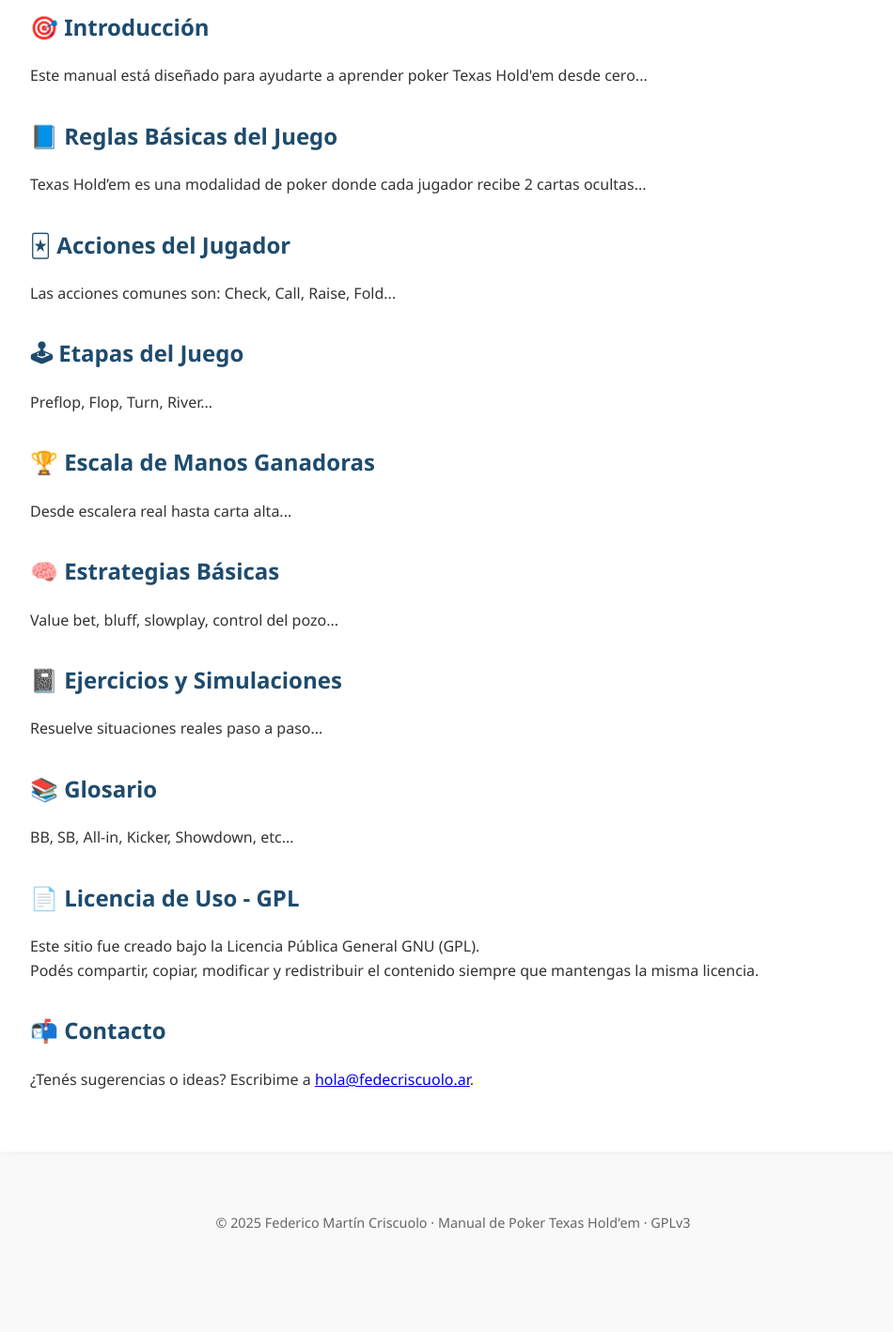
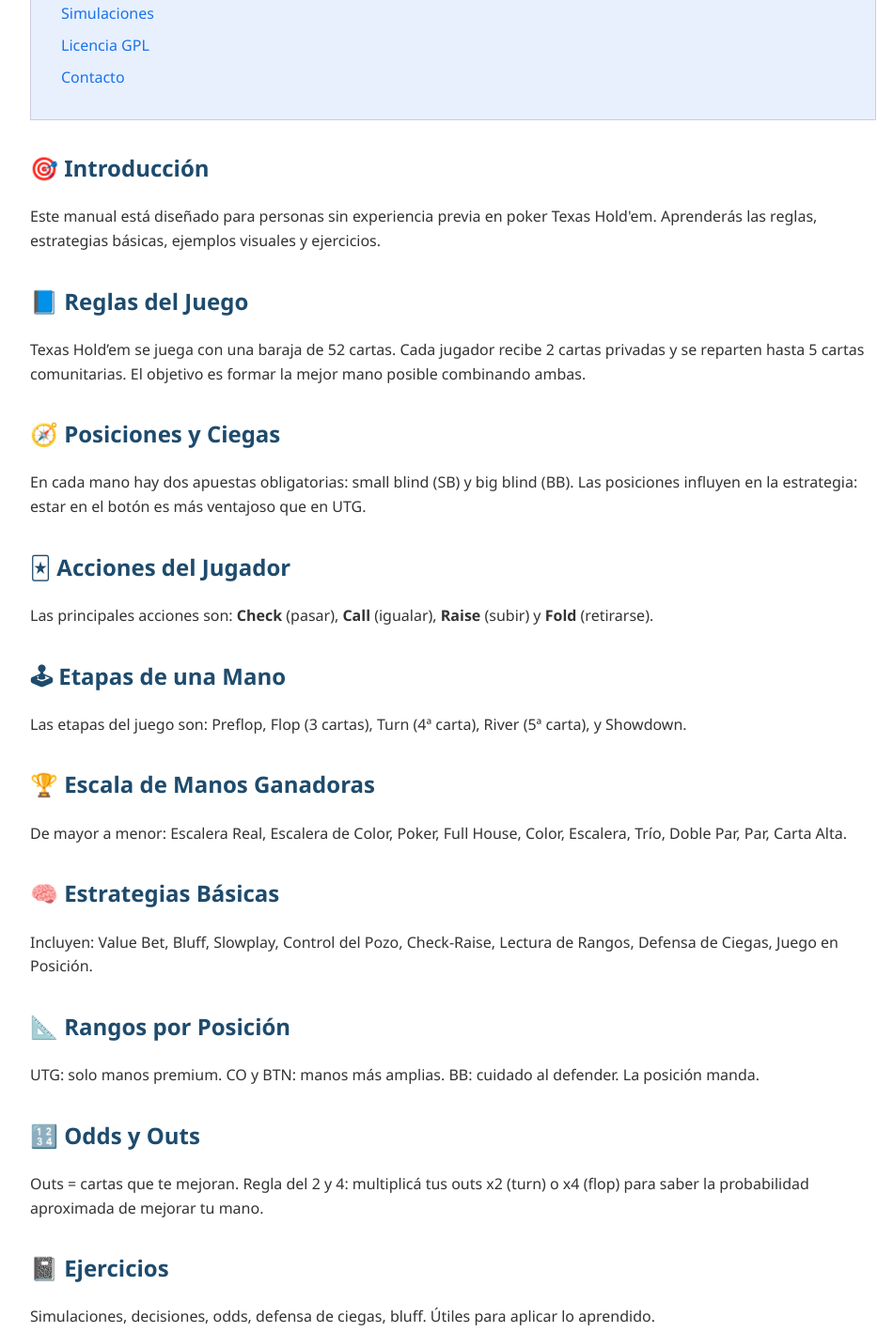
Before and after one commit to fedecriscuolo/pokertexas, a plain HTML site: page index.html in a window 1280 px wide. Shown: the part 720-2138 px from the top of the page at 94% size, without its empty margins (158-1108 px from the left). Before the commit the page ends 2065 px from the top, so only its background shows below. Drawn offline with Linux system fonts and the light colour scheme.

Commit message:
Add files via upload

```diff
--- a/index.html
+++ b/index.html
@@ -5,6 +5,7 @@
     <meta charset="UTF-8">
     <meta name="viewport" content="width=device-width, initial-scale=1.0">
     <title>Manual Poker Texas Hold'em</title>
+    <link rel="icon" type="image/x-icon" href="favicon.ico">
     <style>
         body {
             font-family: 'Segoe UI', Tahoma, Geneva, Verdana, sans-serif;
@@ -17,7 +18,7 @@
         header {
             background: #222;
             color: #fff;
-            padding: 1rem 2rem;
+            padding: 1.5rem 2rem;
             text-align: center;
         }
         main {
@@ -68,70 +69,87 @@
 <body>
     <header>
         <h1>Manual de Poker Texas Hold'em</h1>
-        <p>Versión 1.0 · Por Federico Martín Criscuolo</p>
+        <p>Versión ilustrada para principiantes · Por Federico Martín Criscuolo</p>
     </header>
     <main>
         <nav>
             <h2>📑 Índice</h2>
             <ul>
                 <li><a href="#intro">Introducción</a></li>
-                <li><a href="#reglas">Reglas Básicas</a></li>
+                <li><a href="#reglas">Reglas del Juego</a></li>
+                <li><a href="#posiciones">Posiciones y Ciegas</a></li>
                 <li><a href="#acciones">Acciones del Jugador</a></li>
-                <li><a href="#etapas">Etapas del Juego</a></li>
-                <li><a href="#manos">Escala de Manos</a></li>
+                <li><a href="#etapas">Etapas de una Mano</a></li>
+                <li><a href="#manos">Escala de Manos Ganadoras</a></li>
                 <li><a href="#estrategias">Estrategias Básicas</a></li>
+                <li><a href="#rangos">Rangos por Posición</a></li>
+                <li><a href="#odds">Odds y Outs</a></li>
                 <li><a href="#ejercicios">Ejercicios</a></li>
                 <li><a href="#glosario">Glosario</a></li>
+                <li><a href="#simulaciones">Simulaciones</a></li>
                 <li><a href="#licencia">Licencia GPL</a></li>
                 <li><a href="#contacto">Contacto</a></li>
             </ul>
         </nav>
         <section id="intro">
             <h2>🎯 Introducción</h2>
-            <p>Este manual está diseñado para ayudarte a aprender poker Texas Hold'em desde cero...</p>
+            <p>Este manual está diseñado para personas sin experiencia previa en poker Texas Hold'em. Aprenderás las reglas, estrategias básicas, ejemplos visuales y ejercicios.</p>
         </section>
         <section id="reglas">
-            <h2>📘 Reglas Básicas del Juego</h2>
-            <p>Texas Hold’em es una modalidad de poker donde cada jugador recibe 2 cartas ocultas...</p>
+            <h2>📘 Reglas del Juego</h2>
+            <p>Texas Hold’em se juega con una baraja de 52 cartas. Cada jugador recibe 2 cartas privadas y se reparten hasta 5 cartas comunitarias. El objetivo es formar la mejor mano posible combinando ambas.</p>
+        </section>
+        <section id="posiciones">
+            <h2>🧭 Posiciones y Ciegas</h2>
+            <p>En cada mano hay dos apuestas obligatorias: small blind (SB) y big blind (BB). Las posiciones influyen en la estrategia: estar en el botón es más ventajoso que en UTG.</p>
         </section>
         <section id="acciones">
             <h2>🃏 Acciones del Jugador</h2>
-            <p>Las acciones comunes son: Check, Call, Raise, Fold...</p>
+            <p>Las principales acciones son: <strong>Check</strong> (pasar), <strong>Call</strong> (igualar), <strong>Raise</strong> (subir) y <strong>Fold</strong> (retirarse).</p>
         </section>
         <section id="etapas">
-            <h2>🕹 Etapas del Juego</h2>
-            <p>Preflop, Flop, Turn, River...</p>
+            <h2>🕹 Etapas de una Mano</h2>
+            <p>Las etapas del juego son: Preflop, Flop (3 cartas), Turn (4ª carta), River (5ª carta), y Showdown.</p>
         </section>
         <section id="manos">
             <h2>🏆 Escala de Manos Ganadoras</h2>
-            <p>Desde escalera real hasta carta alta...</p>
+            <p>De mayor a menor: Escalera Real, Escalera de Color, Poker, Full House, Color, Escalera, Trío, Doble Par, Par, Carta Alta.</p>
         </section>
         <section id="estrategias">
             <h2>🧠 Estrategias Básicas</h2>
-            <p>Value bet, bluff, slowplay, control del pozo...</p>
+            <p>Incluyen: Value Bet, Bluff, Slowplay, Control del Pozo, Check-Raise, Lectura de Rangos, Defensa de Ciegas, Juego en Posición.</p>
+        </section>
+        <section id="rangos">
+            <h2>📐 Rangos por Posición</h2>
+            <p>UTG: solo manos premium. CO y BTN: manos más amplias. BB: cuidado al defender. La posición manda.</p>
+        </section>
+        <section id="odds">
+            <h2>🔢 Odds y Outs</h2>
+            <p>Outs = cartas que te mejoran. Regla del 2 y 4: multiplicá tus outs x2 (turn) o x4 (flop) para saber la probabilidad aproximada de mejorar tu mano.</p>
         </section>
         <section id="ejercicios">
-            <h2>📓 Ejercicios y Simulaciones</h2>
-            <p>Resuelve situaciones reales paso a paso...</p>
+            <h2>📓 Ejercicios</h2>
+            <p>Simulaciones, decisiones, odds, defensa de ciegas, bluff. Útiles para aplicar lo aprendido.</p>
         </section>
         <section id="glosario">
             <h2>📚 Glosario</h2>
-            <p>BB, SB, All-in, Kicker, Showdown, etc...</p>
+            <p>Call, Raise, Fold, Check, Bluff, Kicker, River, Turn, Flop, Showdown, All-in, BB, SB, etc.</p>
+        </section>
+        <section id="simulaciones">
+            <h2>🧪 Simulaciones</h2>
+            <p>Manos reales analizadas paso a paso: slowplay con trío, bluff en el river, defensa de BB contra robo.</p>
         </section>
         <section id="licencia">
-            <h2>📄 Licencia de Uso - GPL</h2>
-            <p>
-                Este sitio fue creado bajo la Licencia Pública General GNU (GPL).
-                <br>Podés compartir, copiar, modificar y redistribuir el contenido siempre que mantengas la misma licencia.
-            </p>
+            <h2>📄 Licencia GPL</h2>
+            <p>Este sitio está publicado bajo la Licencia Pública General GNU (GPL). Se puede compartir, modificar y redistribuir manteniendo esta misma licencia.</p>
         </section>
         <section id="contacto">
             <h2>📬 Contacto</h2>
-            <p>¿Tenés sugerencias o ideas? Escribime a <a href="mailto:hola@fedecriscuolo.ar">hola@fedecriscuolo.ar</a>.</p>
+            <p>Para sugerencias, escribí a <a href="mailto:hola@fedecriscuolo.ar">hola@fedecriscuolo.ar</a>.</p>
         </section>
     </main>
     <footer>
-        &copy; 2025 Federico Martín Criscuolo · Manual de Poker Texas Hold'em · GPLv3
+        &copy; 2025 Federico Martín Criscuolo · Manual de Poker Texas Hold'em · Licencia GPL
     </footer>
 </body>
 </html>
```
Also changed, not shown: favicon.ico (added).
